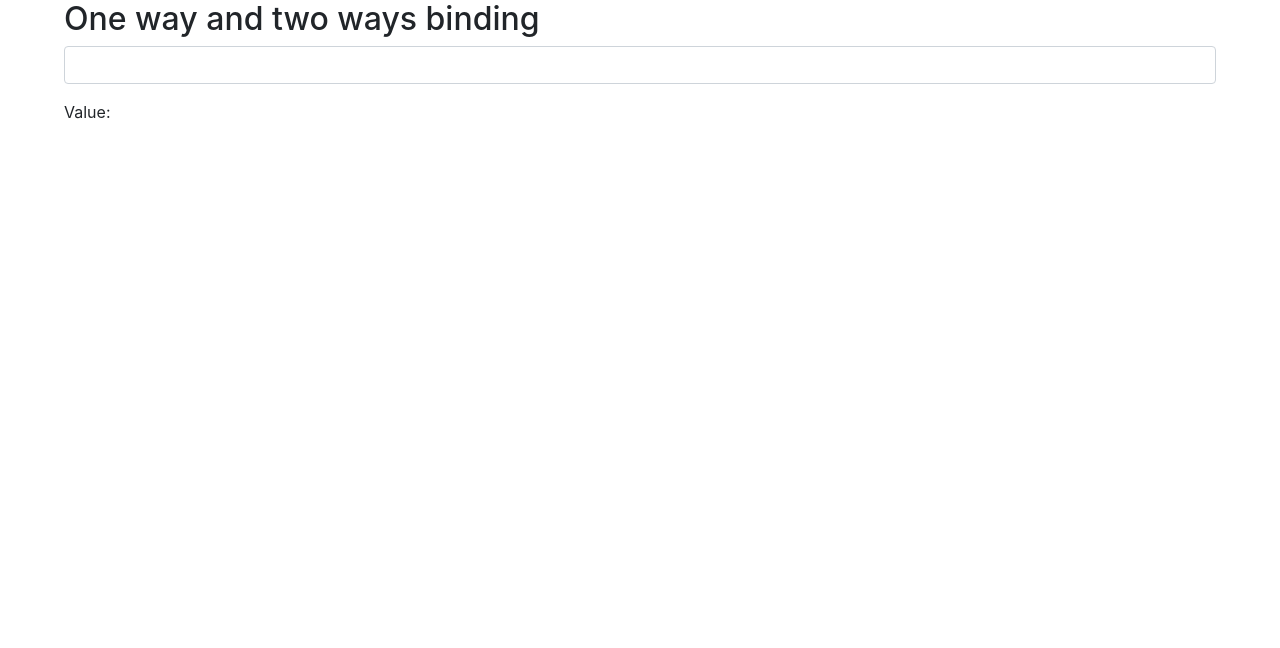
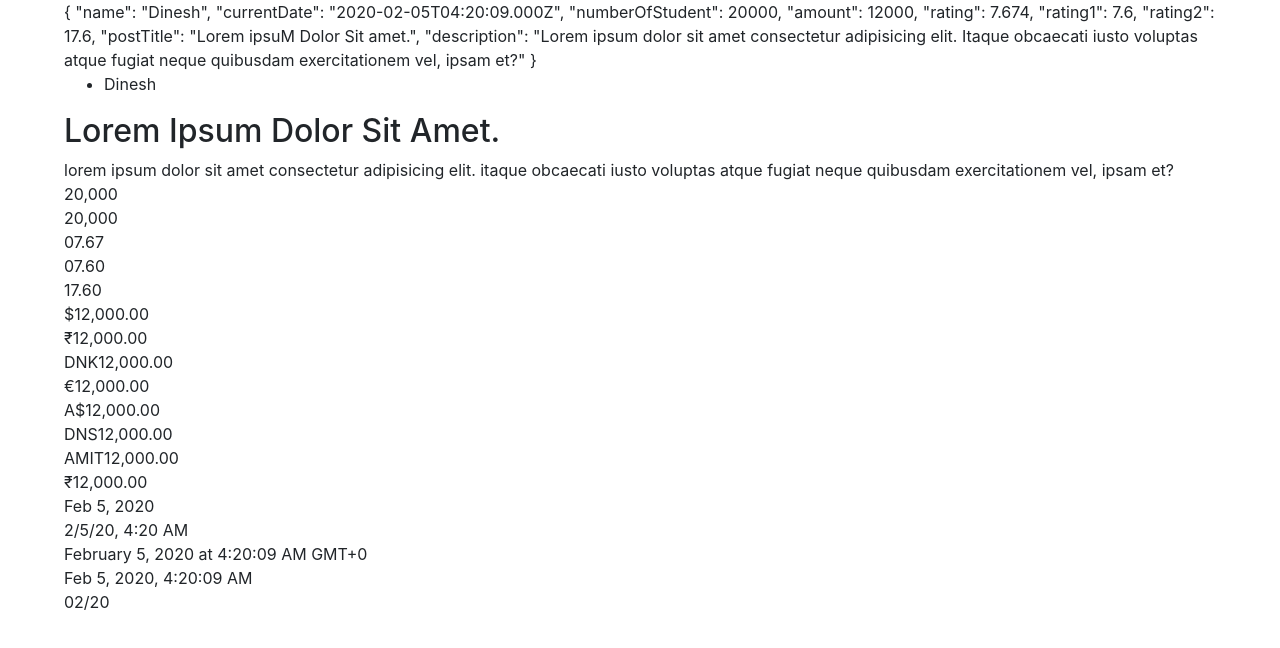
Before and after one commit to dineshgopalchand/Angular-class-16, an Angular app: page / in a window 1280 px wide. Shown: the top 648 px of the page. Built offline with nearby package versions, Linux system fonts and the light colour scheme.

Commit message:
pipes completed

```diff
--- a/src/app/app.component.html
+++ b/src/app/app.component.html
@@ -9,7 +9,8 @@
     <!-- <app-course></app-course> -->
     <!-- <app-courses></app-courses> -->
     <!-- <app-data-event></app-data-event> -->
-    <app-binding></app-binding>
+    <!-- <app-binding></app-binding> -->
+    <app-pipes></app-pipes>
 
 </div>
 
--- /dev/null
+++ b/src/app/pipes/pipes.component.html
@@ -0,0 +1,56 @@
+<div>
+    {{details | json}}
+</div>
+<!-- <div>
+    {{stringifyObject}}
+</div> -->
+<!-- <table>
+    <tr>
+        <td>Name</td>
+        <td>{{details.name}}</td>
+    </tr>
+    <tr>
+        <td>Current Date</td>
+        <td>{{details.currentDate}}</td>
+    </tr>
+</table> -->
+<!-- <table>
+    <tr *ngFor="let item of details | keyvalue">
+        <td>{{item.key }}</td>
+        <td>{{item.value}}</td>
+    </tr>
+</table> -->
+<div>
+    <ul>
+        <li>{{details.name}}</li>
+    </ul>
+</div>
+
+<div class="article">
+    <!-- <h2>{{details.postTitle | uppercase}}</h2> -->
+    <h2>{{details.postTitle | titlecase}}</h2>
+    <div>
+        {{details.description |lowercase}}
+    </div>
+    <div>{{details.numberOfStudent |number}}</div>
+    <div>{{details.numberOfStudent |number}}</div>
+    <div>{{details.rating |number:'2.1-2'}}</div>
+    <div>{{details.rating1 |number:'2.2-2'}}</div>
+    <div>{{details.rating2 |number:'2.2-2'}}</div>
+
+    <div>{{details.amount |currency:'USD'}}</div>
+    <div>{{details.amount |currency:'INR'}}</div>
+    <div>{{details.amount |currency:'DNK'}}</div>
+    <div>{{details.amount |currency:'EUR'}}</div>
+    <div>{{details.amount |currency:'AUD'}}</div>
+    <div>{{details.amount |currency:'DNS'}}</div>
+    <div>{{details.amount |currency:'AMIT'}}</div>
+    <div>{{details.amount |currency:currencyCode}}</div>
+
+    <div>{{details.currentDate | date}}</div>
+    <div>{{details.currentDate | date:'short'}}</div>
+    <div>{{details.currentDate | date:'long'}}</div>
+    <div>{{details.currentDate | date:'medium'}}</div>
+    <div>{{details.currentDate | date:'MM/yy'}}</div>
+
+</div>
--- /dev/null
+++ b/src/app/pipes/pipes.component.scss
@@ -0,0 +1,5 @@
+table,
+tr,
+td {
+    border: 1px solid gray;
+}
--- /dev/null
+++ b/src/app/pipes/pipes.component.ts
@@ -0,0 +1,45 @@
+import { Component, OnInit } from '@angular/core';
+import { KeyValuePipe } from '@angular/common';
+
+@Component({
+  selector: 'app-pipes',
+  templateUrl: './pipes.component.html',
+  styleUrls: ['./pipes.component.scss']
+})
+export class PipesComponent implements OnInit {
+  details = {
+    name: 'Dinesh',
+    currentDate: new Date(),
+    numberOfStudent: 20000,
+    amount: 12000,
+    rating: 7.674,
+    rating1: 7.6,
+    rating2: 17.6,
+    postTitle: 'Lorem ipsuM Dolor Sit amet.',
+    description: 'Lorem ipsum dolor sit amet consectetur adipisicing elit. Itaque obcaecati iusto voluptas atque fugiat neque quibusdam\
+     exercitationem vel, ipsam et?'
+  };
+  currencyCode = 'INR';
+  // stringifyObject = '';
+
+  constructor(private keyValuePipe: KeyValuePipe) { }
+
+  ngOnInit() {
+    // console.log(this.details);
+    // console.table(this.details);
+    // this.stringifyObject = JSON.stringify(this.details);
+    // for (const key in this.details) {
+    //   if (this.details.hasOwnProperty(key)) {
+    //     const element = this.details[key];
+    //     console.log({ key, value: this.details[key] });
+    //   }
+    // }
+
+    // steps to use pipe in ts
+    // 1. include pipe class as a provided in module
+    // 2. use pipe object as service in any component/directive
+    // 3. user transform method to apply pipe
+    console.log(this.keyValuePipe.transform(this.details));
+  }
+
+}
```
Also changed, not shown: src/app/app.module.ts (+6 -2 lines), 1 other file (tests, documents, lock files or other folders).
